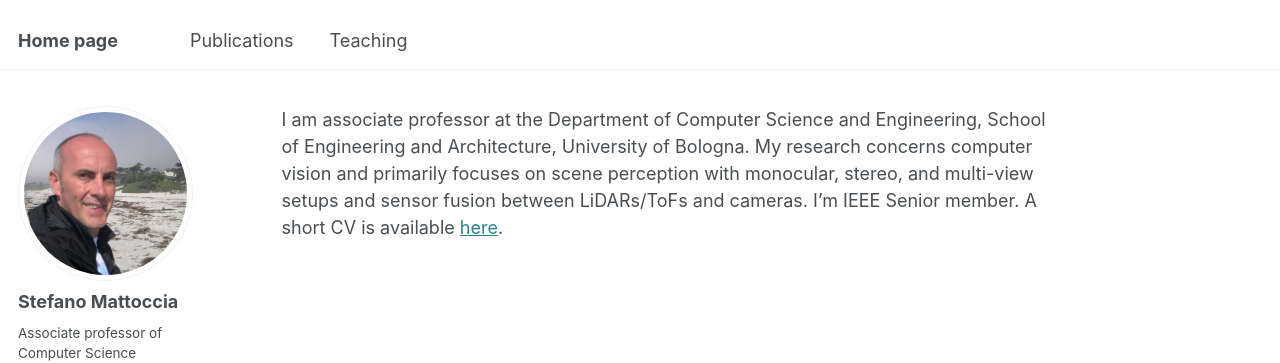
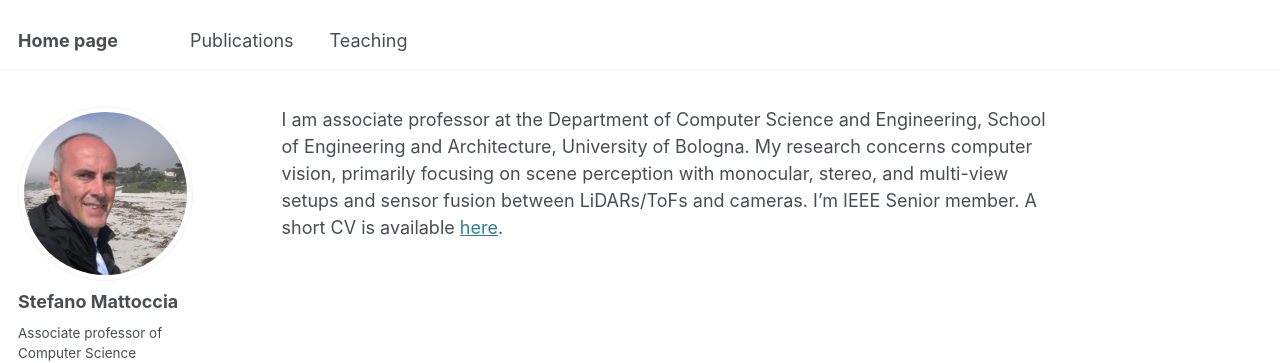
Before and after one commit to stefanomattoccia/stefanomattoccia.github.io, a Jekyll site: the page built from _pages/about.md, in a window 1280 px wide. Shown: the top 363 px of the page. Built offline with Jekyll 4.4.1, drawn with Linux system fonts in a browser that asks for light colours; some web fonts are replaced.

Commit message:
Update about.md

```diff
--- a/_pages/about.md
+++ b/_pages/about.md
@@ -7,4 +7,4 @@ redirect_from:
   - /about.html
 ---
 
-I am associate professor at the Department of Computer Science and Engineering, School of Engineering and Architecture, University of Bologna. My research concerns computer vision and primarily focuses on scene perception with monocular, stereo, and multi-view setups and sensor fusion between LiDARs/ToFs and cameras. I’m IEEE Senior member. A short CV is available [here](/files/CV_ENG.pdf).
+I am associate professor at the Department of Computer Science and Engineering, School of Engineering and Architecture, University of Bologna. My research concerns computer vision, primarily focusing on scene perception with monocular, stereo, and multi-view setups and sensor fusion between LiDARs/ToFs and cameras. I’m IEEE Senior member. A short CV is available [here](/files/CV_ENG.pdf).
```
